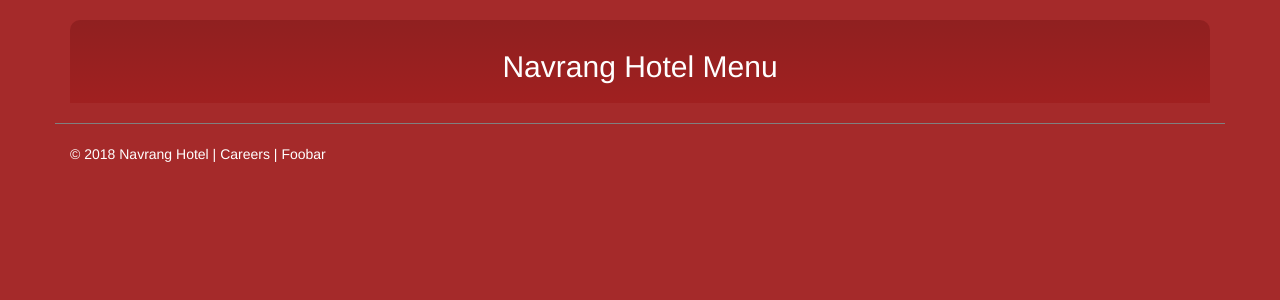
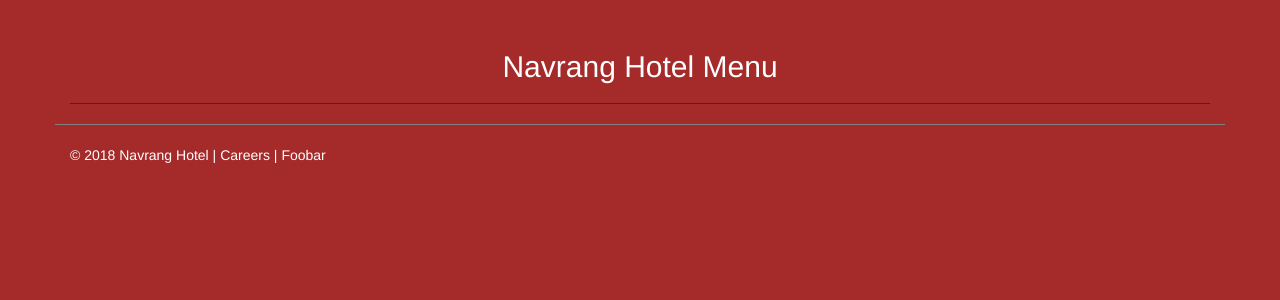
Before and after one commit to navrang-hotel/navrang, a Django app: page /base/menu/ in a window 1280 px wide. Shown: the part 50-350 px from the top of the page. Run offline with Django 3.2, Linux system fonts and the light colour scheme; data that the repository does not hold is empty; some libraries are stand-ins or nearby versions.

Commit message:
update menu page

```diff
--- a/base/static/base/css/style.css
+++ b/base/static/base/css/style.css
@@ -162,7 +162,7 @@
 .nb-std-table tbody tr:nth-child(odd) {
 }
 .nb-std-table tbody tr:nth-child(even) {
-  background-color: #A02020;
+  /*background-color: #A02020;*/
 }
 
 .nb-div-w100 {
--- a/base/templates/base/menu.html
+++ b/base/templates/base/menu.html
@@ -6,7 +6,7 @@
 
 {% block content%}
 <div class="container nb-fg-white nb-bg-maroon nb-div-w100 nb-bdr-crv nb-pd-zero">
-  <div class="nb-bgr-blkred-red nb-std-hdiv nb-bdr-tcrv">
+  <div class="nb-std-hdiv nb-bdr-tcrv nb-bb-dkmaroon">
     <h2 class="text-center">Navrang Hotel Menu</h2>
   </div>
   {% for menu_category in menu_categories %}
@@ -14,7 +14,7 @@
     <table class="nb-std-table">
       <tbody>
         {% for menu_item in menu_category.menuitem_set.all %}
-          <tr class="">
+          <tr class="nb-bb-dkmaroon">
             <td>{{ menu_item.name }}</td>
             <td class="nb-ta-rt">{{ menu_item.price }}</td>
             <!--<td class="nb-ta-rt"><button class="btn btn-info">Order</button></td>-->
```
